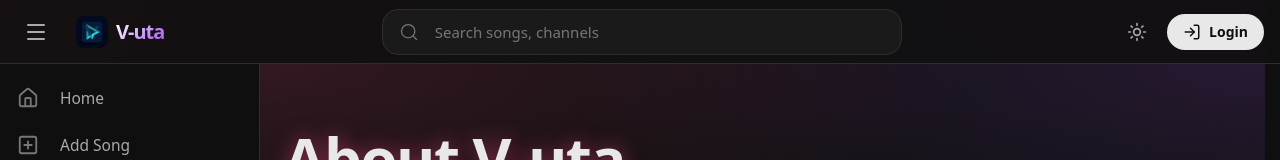
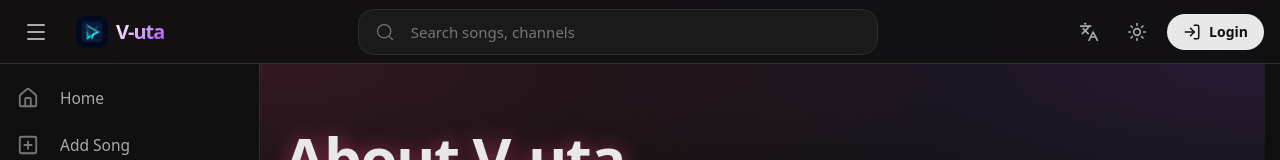
Before and after one commit to piniki-dev/V-uta, a Next.js app: page /about in a window 1280 px wide. Shown: the top 160 px of the page. Built offline with nearby package versions, Linux system fonts and the light colour scheme; no server answers.

Commit message:
feat: add language switcher for unauthenticated users

```diff
--- a/src/components/AuthButton.tsx
+++ b/src/components/AuthButton.tsx
@@ -133,6 +133,14 @@ export default function AuthButton({ user: initialUser }: { user: User | null })
       </button>
 
       <button
+        onClick={() => setLocale(locale === 'ja' ? 'en' : 'ja')}
+        className={`p-2 rounded-full hover:bg-[var(--bg-hover)] text-[var(--text-secondary)] transition-colors ${isMobileSearchActive ? 'hidden sm:flex' : 'flex'}`}
+        title={T('auth.switchLanguage')}
+      >
+        <Languages size={20} />
+      </button>
+
+      <button
         onClick={() => setTheme(theme === 'dark' ? 'light' : 'dark')}
         className={`p-2 rounded-full hover:bg-[var(--bg-hover)] text-[var(--text-secondary)] transition-colors ${isMobileSearchActive ? 'hidden sm:flex' : 'flex'}`}
         title={theme === 'dark' ? T('auth.switchThemeLight') : T('auth.switchThemeDark')}
```
